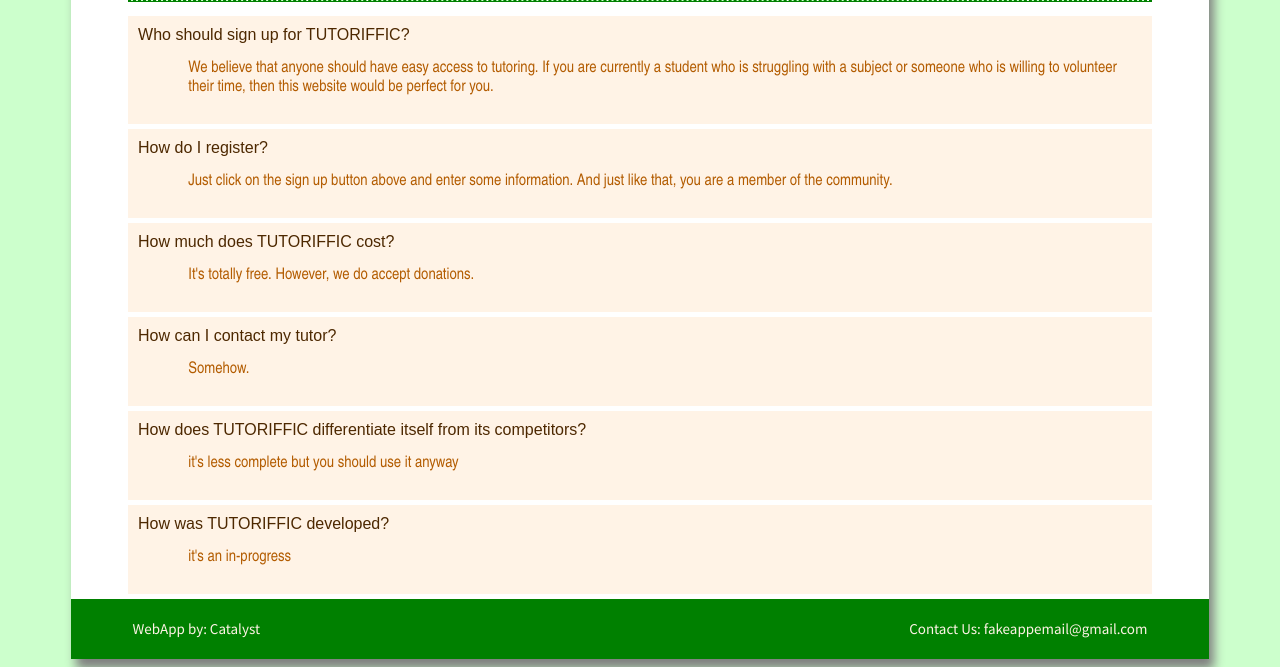
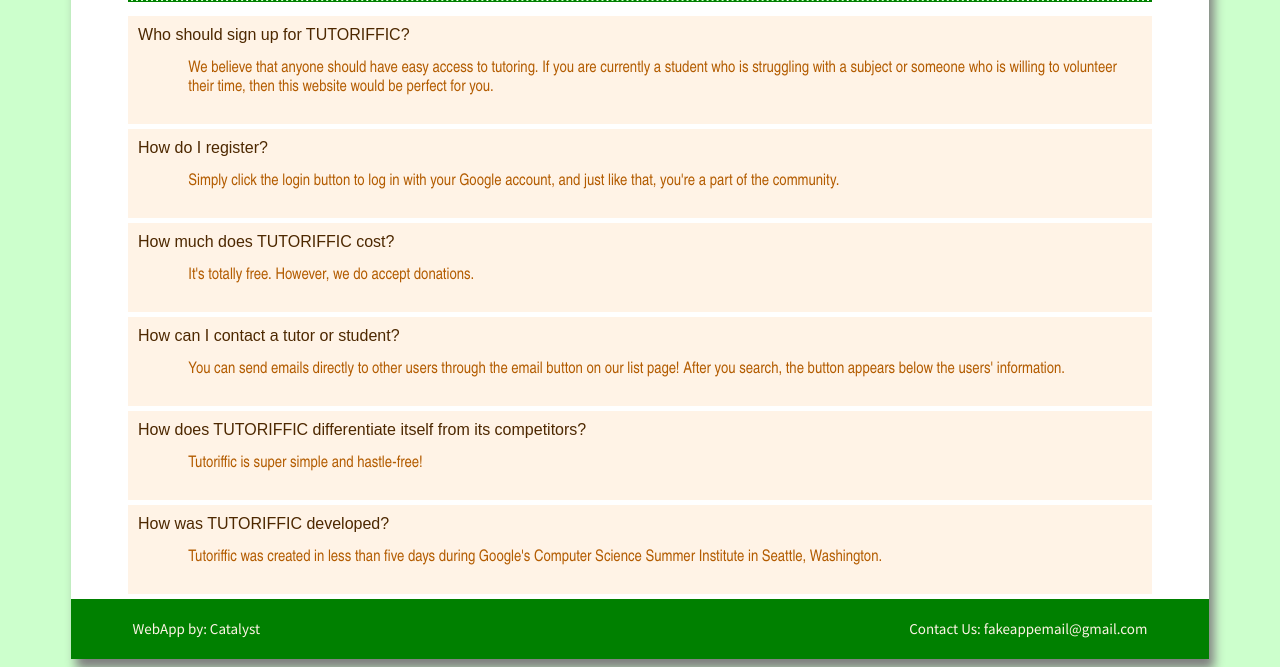
Before and after one commit to rolandafaga/Tutoriffic, a Python web app: template templates/faq.html in a window 1280 px wide. Shown: the part 748-1415 px from the top of the page. Run offline with Jinja, Linux system fonts and the light colour scheme; the template is opened without the code that fills it, so the values that code supplies are empty; some libraries are stand-ins or nearby versions.

Commit message:
Editted faq answers

```diff
--- a/templates/faq.html
+++ b/templates/faq.html
@@ -43,16 +43,18 @@
       If you are currently a student who is struggling with a subject or someone who is willing to
       volunteer their time, then this website would be perfect for you. </p></div>
     <div class="question"><div class="faqq"><a name="q2"> How do I register? </a></div>
-    <p class="faqa">Just click on the sign up button above and enter some information. And just like that,
-      you are a member of the community. </p></div>
+    <p class="faqa">Simply click the login button to log in with your Google account, and just like that,
+      you're a part of the community.</p></div>
     <div class="question"><div class="faqq"><a name="q3">How much does TUTORIFFIC cost?</a></div>
     <p class="faqa">It's totally free. However, we do accept donations. </p></div>
-    <div class="question"><div class="faqq"><a name="q4">How can I contact my tutor?</a></div>
-    <p class="faqa">Somehow. </p></div>
+    <div class="question"><div class="faqq"><a name="q4">How can I contact a tutor or student?</a></div>
+    <p class="faqa">You can send emails directly to other users through the email button on our list page!
+      After you search, the button appears below the users' information.</p></div>
     <div class="question"><div class="faqq"><a name="q5">How does TUTORIFFIC differentiate itself from its competitors?</a></div>
-    <p class="faqa">it's less complete but you should use it anyway</p></div>
+    <p class="faqa">Tutoriffic is super simple and hastle-free!</p></div>
     <div class="question"><div class="faqq"><a name="q6">How was TUTORIFFIC developed?</a></div>
-    <p class="faqa">it's an in-progress</p></div>
+    <p class="faqa">Tutoriffic was created in less than five days during Google's Computer Science Summer
+      Institute in Seattle, Washington.</p></div>
   </body>
   <footer>
     <p> <span id="foot">WebApp by: Catalyst </span><span id="contact">Contact Us: fakeappemail@gmail.com</span></p>
```
